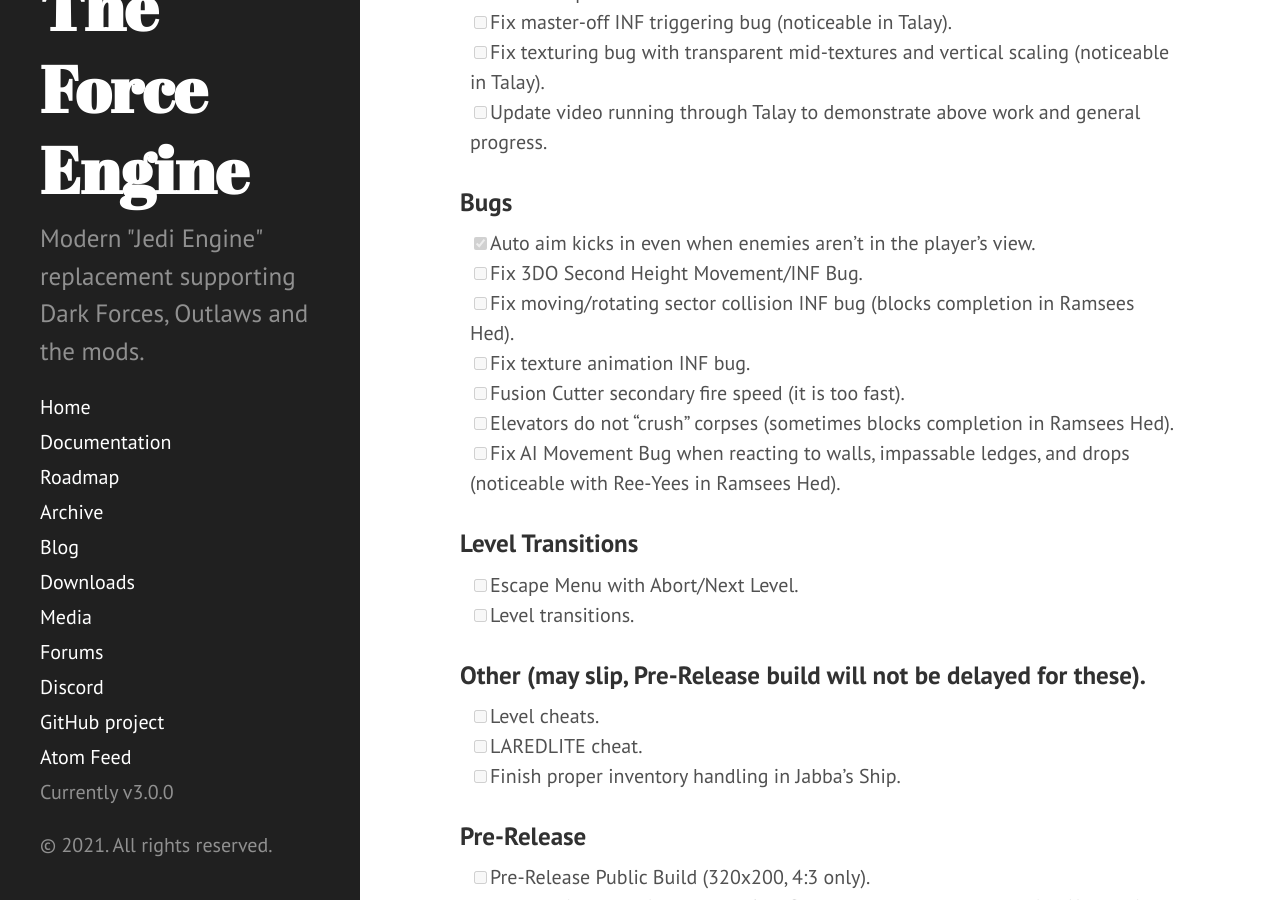
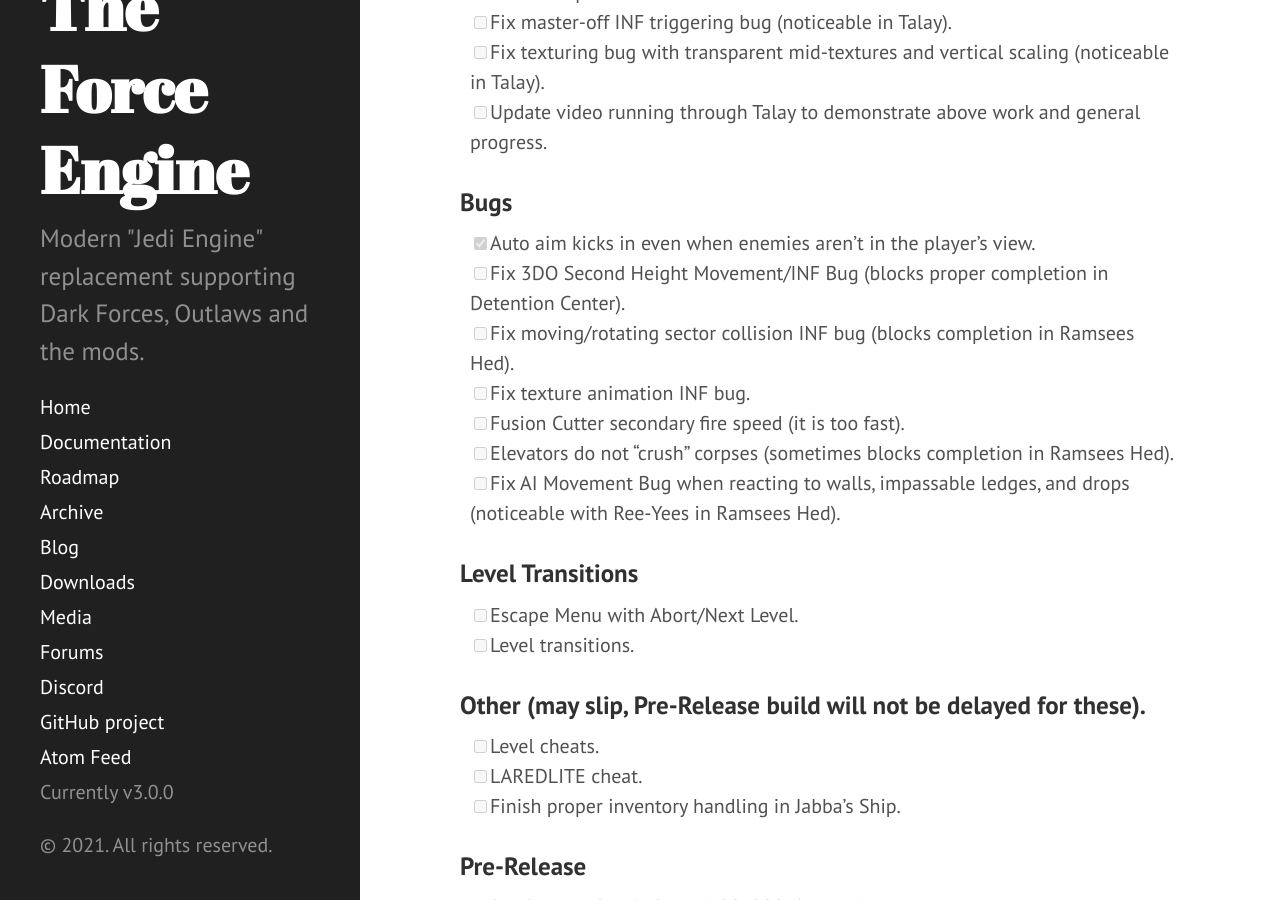
Before and after one commit to TheForceEngine/TheForceEngine.github.io, a Jekyll site: the page built from ProgressTracker.md, in a window 1280 px wide and 900 px high, scrolled down 1006 px. Built offline with Jekyll 4.4.1, drawn with Linux system fonts in a browser that asks for light colours.

Commit message:
Update ProgressTracker.md

```diff
--- a/ProgressTracker.md
+++ b/ProgressTracker.md
@@ -27,7 +27,7 @@
 
 ### Bugs
 - [x] Auto aim kicks in even when enemies aren't in the player's view.
-- [ ] Fix 3DO Second Height Movement/INF Bug.
+- [ ] Fix 3DO Second Height Movement/INF Bug (blocks proper completion in Detention Center).
 - [ ] Fix moving/rotating sector collision INF bug (blocks completion in Ramsees Hed).
 - [ ] Fix texture animation INF bug.
 - [ ] Fusion Cutter secondary fire speed (it is too fast).
```
